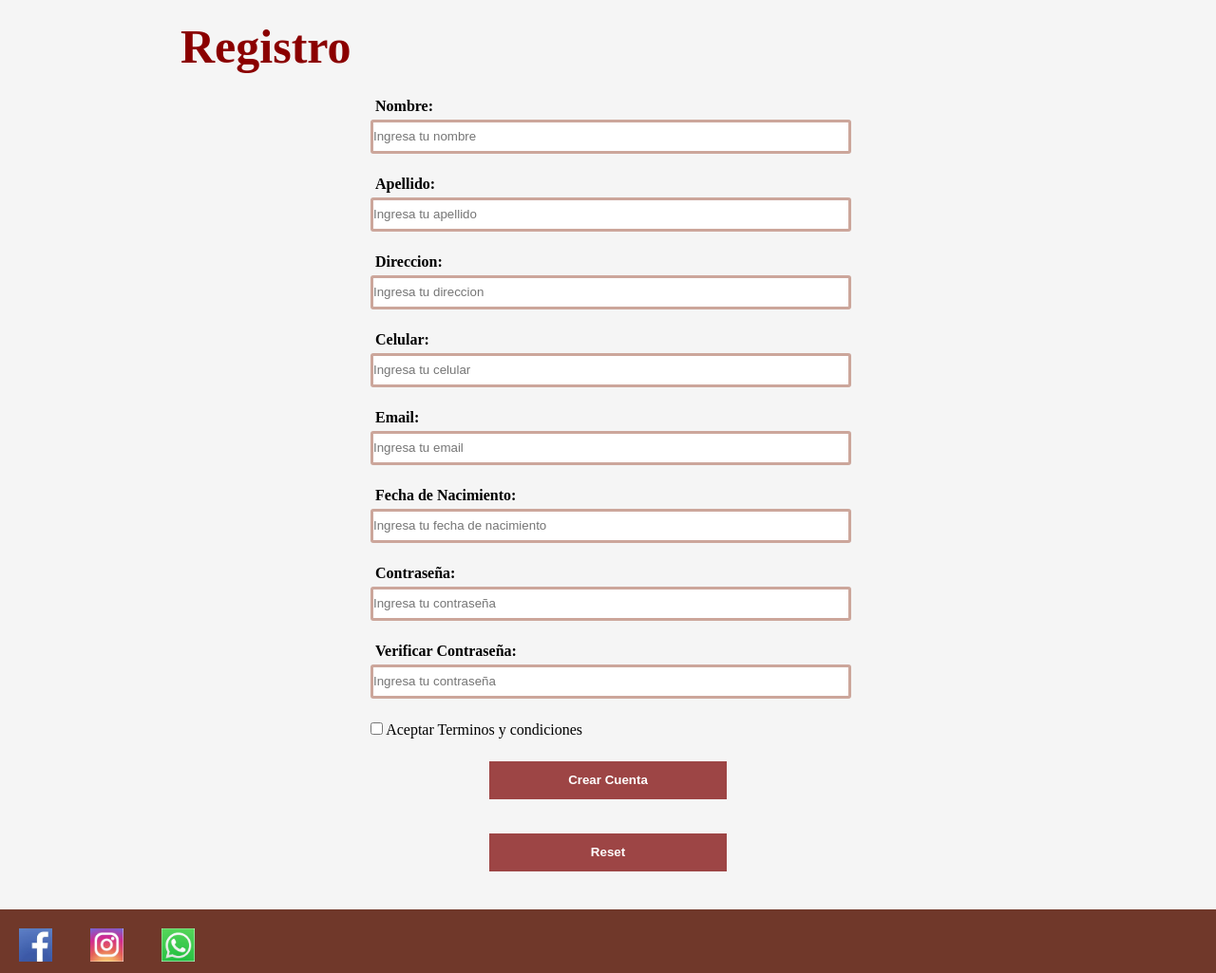
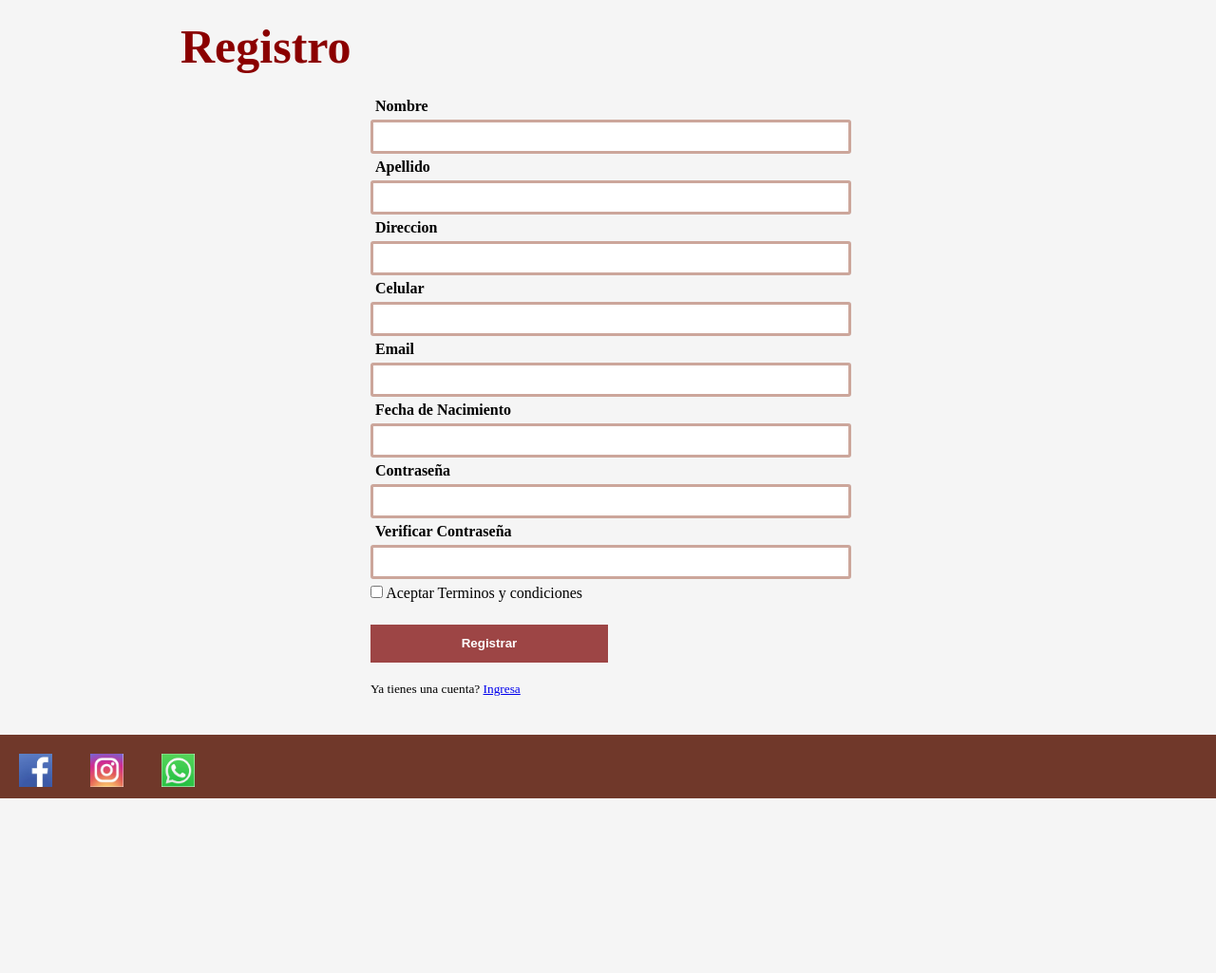
Before and after one commit to willyto3/PanaderiaMinTic, a Flask app: page /Registro in a window 1280 px wide. Shown: the part 241-1266 px from the top of the page at 95% size. After the commit the page ends 1082 px from the top, so only its background shows below. Run offline with Flask 2, Linux system fonts and the light colour scheme.

Commit message:
Implementando WTF

```diff
--- a/panaderia/templates/Registro.html
+++ b/panaderia/templates/Registro.html
@@ -10,76 +10,45 @@
 
     <h1>Registro</h1>
 
-    <form method="POST" class="formulario" action="/crearregistro">
+    <form method="POST" class="formulario" action="">
 
-        <div class="grupo-formulario">
-            <label for="nombre" class="label-formulario">Nombre:</label>
-            <div>
-                <input class="input-formulario" type="text" id="nombre" name="nombre" placeholder="Ingresa tu nombre" required="true" />
-            </div>
-        </div> <br>
+        {{form.hidden_tag()}}
 
-        <div class="grupo-formulario">
-            <label for="apellido" class="label-formulario">Apellido:</label>
-            <div>
-                <input type="text" class="input-formulario" id="apellido" name="apellido" placeholder="Ingresa tu apellido" />
-            </div>
-        </div> <br>
+        {{form.nombre.label(class="label-formulario")}}
+        {{form.nombre(class="input-formulario")}}
 
-        <div class="grupo-formulario">
-            <label for="direccion" class="label-formulario">Direccion:</label>
-            <div>
-                <input type="text" id="direccion" name="direccion" placeholder="Ingresa tu direccion" class="input-formulario" />
-            </div>
-        </div> <br>
+        {{form.apellido.label(class="label-formulario")}}
+        {{form.apellido(class="input-formulario")}}
 
-        <div class="grupo-formulario">
-            <label for="celular" class="label-formulario">Celular:</label>
-            <div>
-                <input type="text" id="celular" name="celular" placeholder="Ingresa tu celular" required="true" class="input-formulario" />
-            </div>
-        </div> <br>
+        {{form.direccion.label(class="label-formulario")}}
+        {{form.direccion(class="input-formulario")}}
 
-        <div class="grupo-formulario">
-            <label for="email" class="label-formulario">Email:</label>
-            <div>
-                <input type="email" id="email" name="email" placeholder="Ingresa tu email" required="true" class="input-formulario" />
-            </div>
-        </div> <br>
+        {{form.celular.label(class="label-formulario")}}
+        {{form.celular(class="input-formulario")}}
 
-        <div class="grupo-formulario">
-            <label for="fechanacimiento" class="label-formulario">Fecha de Nacimiento:</label>
-            <div>
-                <input type="datetime" id="fechanacimiento" name="fechanacimiento" placeholder="Ingresa tu fecha de nacimiento" class="input-formulario" />
-            </div>
-        </div> <br>
+        {{form.email.label(class="label-formulario")}}
+        {{form.email(class="input-formulario")}}
 
-        <div class="grupo-formulario">
-            <label for="password_hash" class="label-formulario">Contraseña:</label>
-            <div>
-                <input type="password" id="password_hash" name="password_hash" placeholder="Ingresa tu contraseña" required="true" class="input-formulario" />
-            </div>
-        </div> <br>
+        {{form.fechanacimiento.label(class="label-formulario")}}
+        {{form.fechanacimiento(class="input-formulario")}}
 
-        <div class="grupo-formulario">
-            <label for="password_hash2" class="label-formulario">Verificar Contraseña:</label>
-            <div>
-                <input type="password" id="password_hash2" name="password_hash2" placeholder="Ingresa tu contraseña" required="true" class="input-formulario" />
-            </div>
-        </div> <br>
+        {{form.contrasena.label(class="label-formulario")}}
+        {{form.contrasena(class="input-formulario")}}
 
+        {{form.contrasena2.label(class="label-formulario")}}
+        {{form.contrasena2(class="input-formulario")}}
+
+        <br>
         <div class="condiciones2">
             <input type="checkbox" id="condiciones" name="condiciones" />
             <label for="condiciones">Aceptar Terminos y condiciones</label>
         </div><br>
 
-        <div class="botones-formulario">
-            <input type="submit" class="botones" value="Crear Cuenta" />
-        </div><br><br>
+        {{form.submit(class="botones")}}
+        <br><br>
 
-        <div class="botones-formulario">
-            <input type="reset" class="botones" />
-        </div>
+        <div>
+        <small>Ya tienes una cuenta?  <a href={{url_for('login')}}>Ingresa</a></small>
 
     </form>
 
--- a/panaderia/views.py
+++ b/panaderia/views.py
@@ -1,7 +1,8 @@
 from flask import render_template, request, redirect, url_for, flash
 from werkzeug.security import generate_password_hash, check_password_hash
 from flask_wtf import FlaskForm
-from wtforms import StringField, PasswordField, SubmitField
+from wtforms import StringField, PasswordField, SubmitField, BooleanField
+from wtforms.fields.core import BooleanField
 from wtforms.validators import DataRequired, Email, EqualTo, Length
 from werkzeug.utils import secure_filename
 from panaderia.models import *
@@ -11,15 +12,19 @@ import os
 # Creacion de las Paginas
 
 # Pagina Principal
+
+
 @app.route('/')
 def index():
-    platos=Platos.query.all()
+    platos = Platos.query.all()
     return render_template('/index.html', platos=platos)
 
 # Pagina de Inicio de Sesion
+
+
 @app.route('/Login', methods=['GET', 'POST'])
 def login():
-    celular =None
+    celular = None
     contrasena = None
     form = LoginForm()
     # Validacion de los datos ingresados
@@ -32,11 +37,17 @@ def login():
     return render_template('/login.html', form=form, celular=celular, contrasena=contrasena)
 
 # Pagina de Registro
+
+
 @app.route('/Registro')
 def registro():
-    return render_template('registro.html')
+    form=RegistroForm()
+
+    return render_template('registro.html', form=form)
 
 # Pagina de Creacion de Platos
+
+
 @app.route('/CrearPlatos')
 def crearplatos():
     return render_template('crearplatos.html')
@@ -49,7 +60,7 @@ def busqueda():
 
 @app.route('/Menu')
 def menu():
-    platos=Platos.query.all()
+    platos = Platos.query.all()
     return render_template('menu.html', platos=platos)
 
 
@@ -92,46 +103,17 @@ def error_de_servidor(error):
 
 @app.route('/crearregistro', methods=['POST'])
 def create():
-
-    if request.form['password_hash'] == request.form['password_hash2']:
-        try:
-            pw_hash = generate_password_hash(
-                request.form['password_hash'], "sha256")
-            persona = Personas(nombre=request.form['nombre'], apellido=request.form['apellido'],
-                               direccion=request.form['direccion'], celular=request.form['celular'],
-                               email=request.form['email'], fechanacimiento=request.form['fechanacimiento'],
-                               password_hash=pw_hash)
-            db.session.add(persona)
-            db.session.commit()
-            flash('Registro creado exitosamente')
-            return render_template('registro.html')
-
-        except Exception as e:
-            flash("No se realizo el registro del Usuario")
-            return render_template('registro.html')
-    else:
-        flash("Las Contraseñas deben ser iguales")
-        return render_template('registro.html')
+    flash('Registro creado exitosamente')
+    return render_template('registro.html')
 
 
 # Funcion Ingresar
 @app.route('/ingresar', methods=['POST'])
 def ingreso():
-
-    try:
-        persona = Personas.query.filter_by(
-            celular=request.form['celular']).first()
-        if persona and check_password_hash(persona.password_hash, request.form['contrasena']):
-            return render_template('perfil.html')
-        else:
-            flash('Usuario o Contraseña incorrectos')
-            return render_template('login.html')
-    except Exception as e:
-        flash('Usuario o Contraseña incorrectos')
-        return render_template('login.html')
-
+    return render_template('index.html')
 
     # Funcion Crear Plato
+
 
 @app.route('/crearplatos', methods=['POST'])
 def crearplato():
@@ -139,9 +121,10 @@ def crearplato():
     imagen = request.files['imagenplato']
 
     filename = secure_filename(imagen.filename)
-    imagen.save(os.path.join(app.config["UPLOAD_FOLDER"],filename))
+    imagen.save(os.path.join(app.config["UPLOAD_FOLDER"], filename))
 
-    plato = Platos(nombreplato=request.form['nombreplato'], precioplato=request.form['precioplato'], descripcionplato=request.form['descripcionplato'], nombreimagenplato=filename)
+    plato = Platos(nombreplato=request.form['nombreplato'], precioplato=request.form['precioplato'],
+                   descripcionplato=request.form['descripcionplato'], nombreimagenplato=filename)
     db.session.add(plato)
     db.session.commit()
     flash('Registro creado exitosamente')
@@ -150,7 +133,28 @@ def crearplato():
 # CLASES DE FORMULARIO
 
 # Formulario de Login
+
+
 class LoginForm(FlaskForm):
-    celular = StringField('Celular', validators=[DataRequired()])
+    celular = StringField('Celular', validators=[
+                          DataRequired(), Length(min=10, max=10)])
     contrasena = PasswordField('Contraseña', validators=[DataRequired()])
+    remember=BooleanField('Recuerdame')
     submit = SubmitField('Ingresar')
+
+# Formulario de Registro
+
+
+class RegistroForm(FlaskForm):
+    nombre = StringField('Nombre', validators=[DataRequired()])
+    apellido = StringField('Apellido', validators=[DataRequired()])
+    direccion = StringField('Direccion', validators=[DataRequired()])
+    email = StringField('Email', validators=[DataRequired()])
+    fechanacimiento = StringField(
+        'Fecha de Nacimiento', validators=[DataRequired()])
+    celular = StringField('Celular', validators=[
+                          DataRequired(), Length(min=10, max=10)])
+    contrasena = PasswordField('Contraseña', validators=[DataRequired()])
+    contrasena2 = PasswordField('Verificar Contraseña', validators=[
+                                DataRequired(), EqualTo('contrasena')])
+    submit = SubmitField('Registrar')
```
Also changed, not shown: panaderia/templates/Login.html (+8 -33 lines), panaderia/database/panaderia.db.
